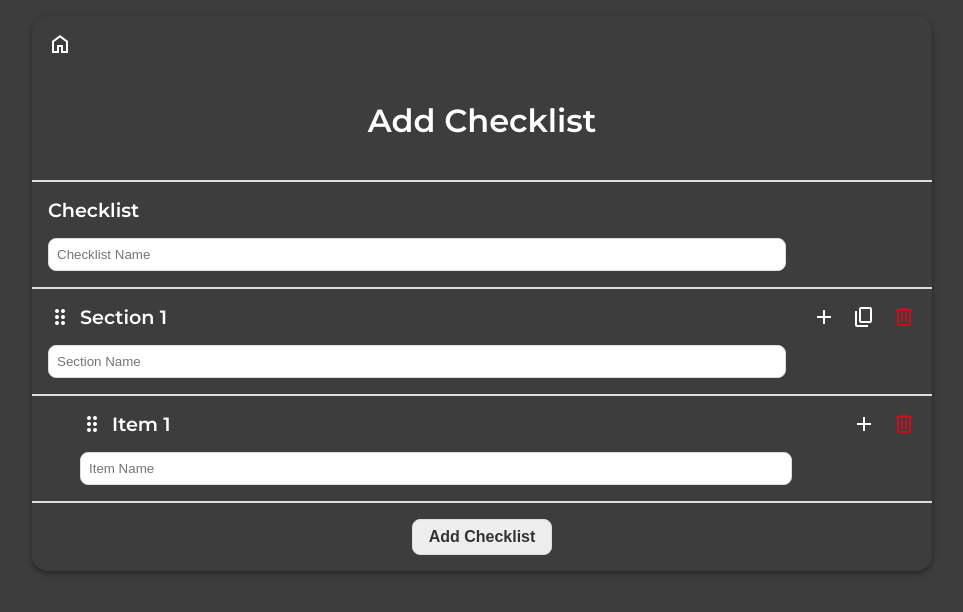
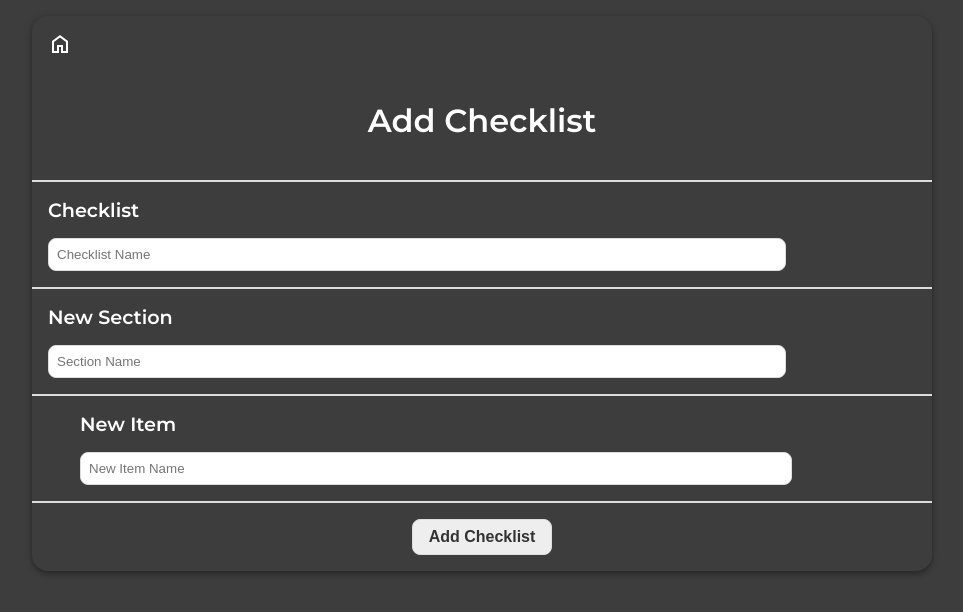
Before and after one commit to IgnacioPinedo/checklist-app, a Next.js app: page /checklists/add in a window 1280 px wide. Shown: the top 612 px of the page, without its empty margins (158-1121 px from the left). Built offline with nearby package versions, Linux system fonts and the light colour scheme.

Commit message:
Update section and item creation

```diff
--- a/src/ChecklistForm.js
+++ b/src/ChecklistForm.js
@@ -24,25 +24,16 @@ const ChecklistForm = ({ submitChecklist, error, existingChecklist, submitButton
   const [dragOverSectionIndex, setDragOverSectionIndex] = useState(null);
 
   useEffect(() => {
-    if (existingChecklist) setChecklist(existingChecklist);
-  }, [existingChecklist]);
+    if (existingChecklist) {
+      const sections = existingChecklist.sections.map((section) => {
+        return { ...section, items: [...section.items, { name: '', order: section.items.length }] };
+      });
 
-  const handleSubmit = (e) => {
-    e.preventDefault();
-    submitChecklist(checklist);
-  };
+      const updatedChecklist = { ...existingChecklist, sections };
 
-  const handleSetName = (e) => {
-    setChecklist({ ...checklist, name: e.target.value });
-  };
-
-  const handleAddSection = () => {
-    setChecklist((prevState) => {
-      const sections = [...prevState.sections];
-
-      sections.push({
+      updatedChecklist.sections.push({
         name: '',
-        order: sections.sort((a, b) => a.order - b.order)[sections.length - 1].order + 1,
+        order: updatedChecklist.sections.length,
         items: [
           {
             name: '',
@@ -51,8 +42,30 @@ const ChecklistForm = ({ submitChecklist, error, existingChecklist, submitButton
         ],
       });
 
-      return { ...prevState, sections };
+      setChecklist(updatedChecklist);
+    }
+  }, [existingChecklist]);
+
+  const handleSubmit = (e) => {
+    e.preventDefault();
+
+    let sections = [...checklist.sections];
+
+    sections.pop();
+
+    sections = sections.map((section) => {
+      const items = [...section.items];
+
+      items.pop();
+
+      return { ...section, items };
     });
+
+    submitChecklist({ ...checklist, sections });
+  };
+
+  const handleSetName = (e) => {
+    setChecklist({ ...checklist, name: e.target.value });
   };
 
   const handleSetSectionName = (e, sectionIndex) => {
@@ -60,6 +73,19 @@ const ChecklistForm = ({ submitChecklist, error, existingChecklist, submitButton
       const sections = [...prevState.sections];
 
       sections[sectionIndex] = { ...sections[sectionIndex], name: e.target.value };
+
+      if (sectionIndex === sections.length - 1) {
+        sections.push({
+          name: '',
+          order: sections.sort((a, b) => a.order - b.order)[sections.length - 1].order + 1,
+          items: [
+            {
+              name: '',
+              order: 0,
+            },
+          ],
+        });
+      }
 
       return { ...prevState, sections };
     });
@@ -97,23 +123,6 @@ const ChecklistForm = ({ submitChecklist, error, existingChecklist, submitButton
     });
   };
 
-  const handleAddItem = (sectionIndex) => {
-    setChecklist((prevState) => {
-      const sections = [...prevState.sections];
-
-      const items = [...sections[sectionIndex].items];
-
-      items.push({
-        name: '',
-        order: items.sort((a, b) => a.order - b.order)[items.length - 1].order + 1,
-      });
-
-      sections[sectionIndex] = { ...sections[sectionIndex], items };
-
-      return { ...prevState, sections };
-    });
-  };
-
   const handleSetItemName = (e, sectionIndex, itemIndex) => {
     setChecklist((prevState) => {
       const sections = [...prevState.sections];
@@ -123,6 +132,26 @@ const ChecklistForm = ({ submitChecklist, error, existingChecklist, submitButton
       items[itemIndex] = { ...items[itemIndex], name: e.target.value };
 
       sections[sectionIndex] = { ...sections[sectionIndex], items };
+
+      if (itemIndex === items.length - 1) {
+        items.push({
+          name: '',
+          order: items.sort((a, b) => a.order - b.order)[items.length - 1].order + 1,
+        });
+
+        if (sectionIndex === sections.length - 1) {
+          sections.push({
+            name: '',
+            order: sections.sort((a, b) => a.order - b.order)[sections.length - 1].order + 1,
+            items: [
+              {
+                name: '',
+                order: 0,
+              },
+            ],
+          });
+        }
+      }
 
       return { ...prevState, sections };
     });
@@ -168,7 +197,7 @@ const ChecklistForm = ({ submitChecklist, error, existingChecklist, submitButton
 
       return { ...prevState, sections };
     });
-  }
+  };
 
   const handleSectionDrop = (dragIndex, dropIndex) => {
     setChecklist((prevState) => {
@@ -184,21 +213,21 @@ const ChecklistForm = ({ submitChecklist, error, existingChecklist, submitButton
 
       return { ...prevState, sections };
     });
-  }
+  };
 
   const dragSectionStart = (e) => {
     setDragSectionIndex(e.target.dataset.index);
-  }
+  };
 
   const dragSectionEnter = (e) => {
     setDragOverSectionIndex(e.currentTarget.dataset.index);
-  }
+  };
 
   const dropSection = () => {
     handleSectionDrop(dragSectionIndex, dragOverSectionIndex);
     setDragSectionIndex(null);
     setDragOverSectionIndex(null);
-  }
+  };
 
   return (
     <form className={styles.form} onSubmit={handleSubmit}>
@@ -214,22 +243,21 @@ const ChecklistForm = ({ submitChecklist, error, existingChecklist, submitButton
           placeholder='Checklist Name'
         />
       </div>
-      {checklist.sections.map((section, sectionIndex) => (
+      {checklist.sections.map((section, sectionIndex, sections) => (
         <ChecklistFormSection
           key={`section-${sectionIndex}`}
           section={section}
           sectionIndex={sectionIndex}
-          handleAddSection={handleAddSection}
           handleRemoveSection={handleRemoveSection}
           handleDuplicateSection={handleDuplicateSection}
           handleSetSectionName={handleSetSectionName}
           handleSectionItemDrop={handleSectionItemDrop}
-          handleAddItem={handleAddItem}
           handleRemoveItem={handleRemoveItem}
           handleSetItemName={handleSetItemName}
           dragSectionStart={dragSectionStart}
           dragSectionEnter={dragSectionEnter}
           dropSection={dropSection}
+          lastSection={sectionIndex === sections.length - 1}
         />
       ))}
       <div className={styles['form-footer']}>
--- a/src/ChecklistFormItem.js
+++ b/src/ChecklistFormItem.js
@@ -4,13 +4,31 @@ const ChecklistFormItem = ({
   sectionIndex,
   item,
   itemIndex,
-  handleAddItem,
   handleRemoveItem,
   handleSetItemName,
   dragSectionItemStart,
   dragSectionItemEnter,
   dropSectionItem,
+  lastItem,
 }) => {
+  if (lastItem)
+    return (
+      <div className={styles['form-item']}>
+        <div className={styles['form-main-title']}>
+          <div>
+            <label className={styles.label}>New Item</label>
+          </div>
+        </div>
+        <input
+          type='text'
+          className={styles.input}
+          value={item.name}
+          onChange={(e) => handleSetItemName(e, sectionIndex, itemIndex)}
+          placeholder='New Item Name'
+        />
+      </div>
+    );
+
   return (
     <div
       className={styles['form-item']}
@@ -26,9 +44,6 @@ const ChecklistFormItem = ({
           <label className={styles.label}>{`Item ${itemIndex + 1}`}</label>
         </div>
         <div className={styles['form-icons']}>
-          <span className='material-symbols-outlined' onClick={() => handleAddItem(sectionIndex)}>
-            add
-          </span>
           <span
             className='material-symbols-outlined'
             onClick={() => handleRemoveItem(sectionIndex, itemIndex)}
--- a/src/ChecklistFormSection.js
+++ b/src/ChecklistFormSection.js
@@ -5,17 +5,16 @@ import ChecklistFormItem from './ChecklistFormItem';
 const ChecklistFormSection = ({
   section,
   sectionIndex,
-  handleAddSection,
   handleRemoveSection,
   handleDuplicateSection,
   handleSetSectionName,
   handleSectionItemDrop,
-  handleAddItem,
   handleRemoveItem,
   handleSetItemName,
   dragSectionStart,
   dragSectionEnter,
   dropSection,
+  lastSection,
 }) => {
   const [dragItemIndex, setDragItemIndex] = useState(null);
   const [dragOverItemIndex, setDragOverItemIndex] = useState(null);
@@ -34,6 +33,40 @@ const ChecklistFormSection = ({
     setDragOverItemIndex(null);
   };
 
+  if (lastSection)
+    return (
+      <div className={styles['form-main']}>
+        <div className={styles['form-main-header']}>
+          <div className={styles['form-main-title']}>
+            <div>
+              <label className={styles.label}>New Section</label>
+            </div>
+          </div>
+          <input
+            type='text'
+            className={styles.input}
+            value={section.name}
+            onChange={(e) => handleSetSectionName(e, sectionIndex)}
+            placeholder='Section Name'
+          />
+        </div>
+        {section.items.map((item, itemIndex, items) => (
+          <ChecklistFormItem
+            key={`section-item-${itemIndex}`}
+            sectionIndex={sectionIndex}
+            item={item}
+            itemIndex={itemIndex}
+            handleRemoveItem={handleRemoveItem}
+            handleSetItemName={handleSetItemName}
+            dragSectionItemStart={dragSectionItemStart}
+            dragSectionItemEnter={dragSectionItemEnter}
+            dropSectionItem={dropSectionItem}
+            lastItem={itemIndex === items.length - 1}
+          />
+        ))}
+      </div>
+    );
+
   return (
     <div
       className={styles['form-main']}
@@ -50,9 +83,6 @@ const ChecklistFormSection = ({
             <label className={styles.label}>{`Section ${sectionIndex + 1}`}</label>
           </div>
           <div className={styles['form-icons']}>
-            <span className='material-symbols-outlined' onClick={handleAddSection}>
-              add
-            </span>
             <span
               className='material-symbols-outlined'
               onClick={() => handleDuplicateSection(sectionIndex)}
@@ -78,18 +108,18 @@ const ChecklistFormSection = ({
           placeholder='Section Name'
         />
       </div>
-      {section.items.map((item, itemIndex) => (
+      {section.items.map((item, itemIndex, items) => (
         <ChecklistFormItem
           key={`section-item-${itemIndex}`}
           sectionIndex={sectionIndex}
           item={item}
           itemIndex={itemIndex}
-          handleAddItem={handleAddItem}
           handleRemoveItem={handleRemoveItem}
           handleSetItemName={handleSetItemName}
           dragSectionItemStart={dragSectionItemStart}
           dragSectionItemEnter={dragSectionItemEnter}
           dropSectionItem={dropSectionItem}
+          lastItem={itemIndex === items.length - 1}
         />
       ))}
     </div>
```
